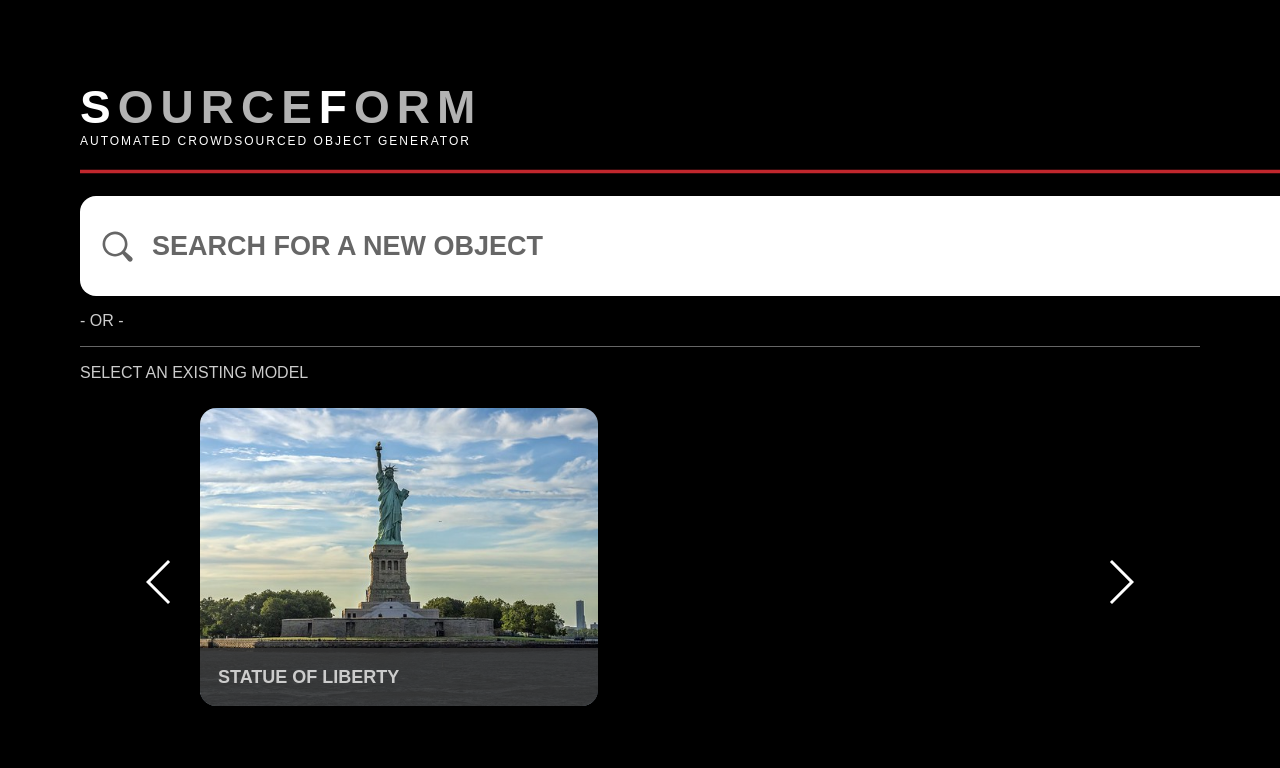
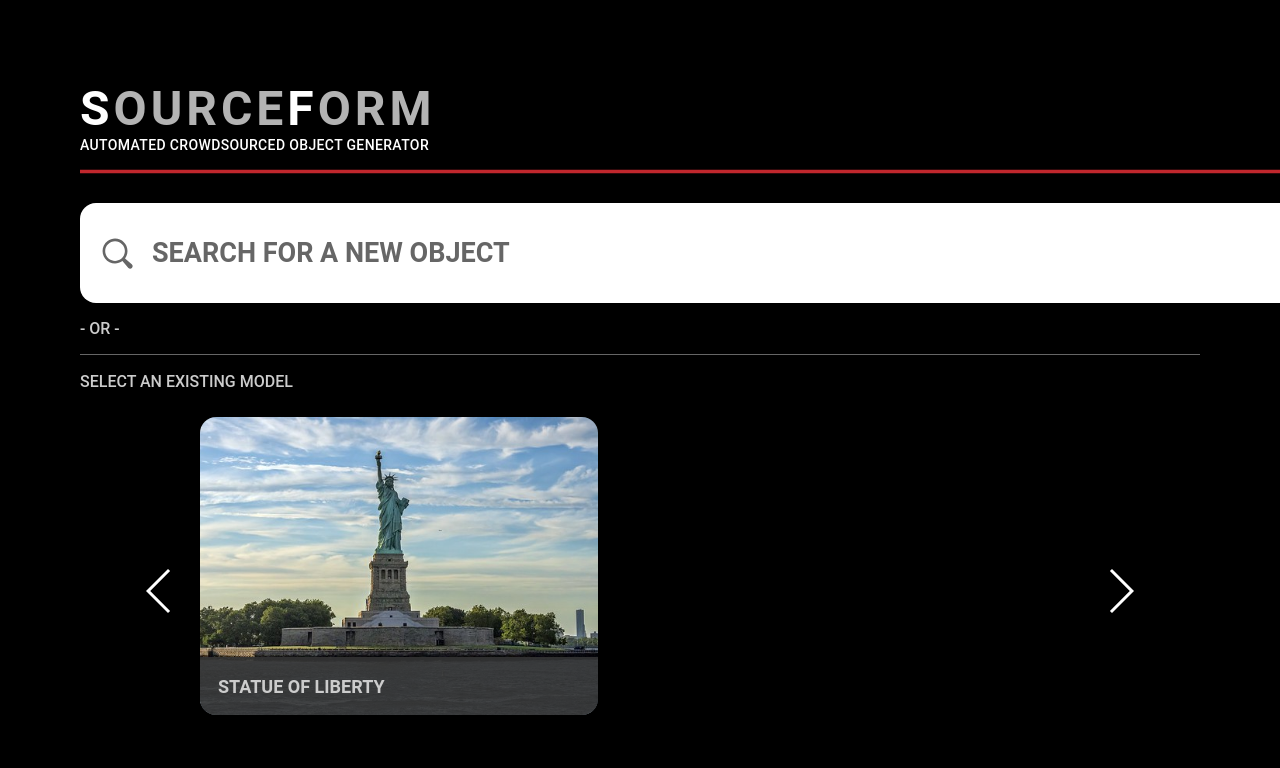
Before and after one commit to tianyuG/SourceFormGUI, an Electron app: page html/index.html in a window 1280 px wide. Shown: the top 768 px of the page. Drawn offline with nearby package versions, Linux system fonts and the light colour scheme; no server answers.

Commit message:
Changed font to Roboto

```diff
--- a/css/common.css
+++ b/css/common.css
@@ -12,14 +12,14 @@ h4,
 h5,
 h6 {
 	color: #ffffff;
-	font-family: "Urban Grotesk", sans-serif;
+	font-family: "Roboto", sans-serif;
 	font-weight: 500;
 }
 
 a,
 input,
 button {
-	font-family: "Urban Grotesk", sans-serif;
+	font-family: "Roboto", sans-serif;
 	font-weight: 500;
 	outline: 0;
 }
@@ -42,17 +42,17 @@ a:active {
 .head-container h1 {
 	font-weight: 700;
 	text-transform: uppercase;
-	font-size: 46px;
-	letter-spacing: 7px;
+	font-size: 48px;
+	letter-spacing: 4px;
 	margin: 0;
 
 }
 
 .head-container h3 {
-	font-weight: 300;
+	font-weight: 500;
 	text-transform: uppercase;
-	font-size: 12px;
-	letter-spacing: 2px;
+	font-size: 14px;
+	letter-spacing: 0.36px;
 	margin-top: 0;
 }
 
--- a/css/index.css
+++ b/css/index.css
@@ -85,7 +85,7 @@
 	top: 50%;
 	transform: translate(0, -50%);
 	font-size: 18px;
-	font-family: "Urban Grotesk", sans-serif;
+	font-family: "Roboto", sans-serif;
 	font-weight: 700;
 	text-transform: uppercase;
 	color: #cccccc;
```
